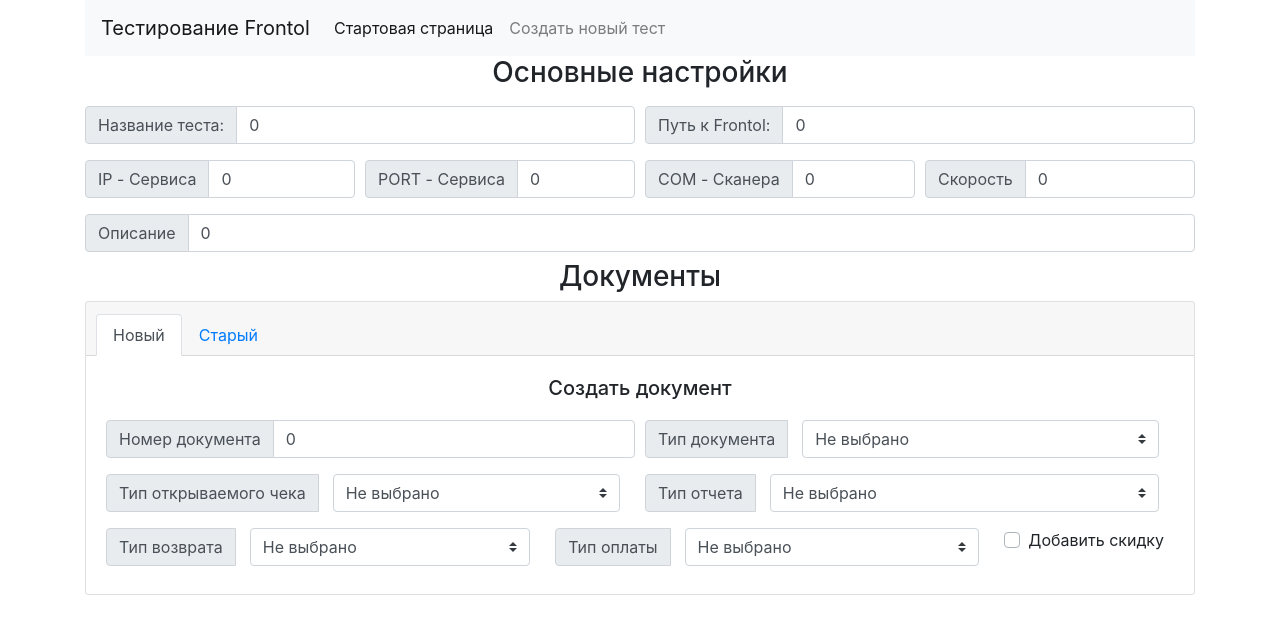
After one commit to leg020/soft_generator_json, a Flask app: page /new_test in a window 1280 px wide. The commit adds this page. Shown: the top 634 px of the page. Run offline with Flask 2, Linux system fonts and the light colour scheme; some libraries are stand-ins or nearby versions.

Commit message:
Создана старница для создания Json - задания

```diff
--- a/application.py
+++ b/application.py
@@ -8,5 +8,10 @@
     return render_template('main.html')
 
 
+@flask.route('/new_test', methods=["GET"])
+def get_new_test_page():
+    return render_template('new_test.html')
+
+
 if __name__ == '__main__':
     flask.run(host="127.0.0.1", port="7000", debug=True, threaded=True, use_reloader=False)
--- a/templates/base.html
+++ b/templates/base.html
@@ -32,7 +32,7 @@
             </nav>
         </div>
 
-        <div class="container">
+        <div class="container text-center">
             {% block content %}{% endblock %}
         </div>
 
--- /dev/null
+++ b/templates/new_test.html
@@ -0,0 +1,206 @@
+{% extends "base.html" %}
+{% block content %}
+
+    <form id="send_client" class="form to server" method="post" target="area">
+        <input type="hidden" name="post_id" value="send">
+        <input type="hidden" name="id" value="0">
+
+        <h3> Основные настройки </h3>
+
+        <div class="form-row">
+            <div class="input-group flex-nowrap my-sm-2 col-md-6">
+                <div class="input-group-prepend">
+                    <span class="input-group-text" id="test_name">Название теста:</span>
+                </div>
+                <input type="text" class="form-control" placeholder="Название теста" aria-label="Название теста" aria-describedby="addon-wrapping" name="test_name" value="0">
+            </div>
+
+            <div class="input-group flex-nowrap my-sm-2 col-md-6">
+                <div class="input-group-prepend">
+                    <span class="input-group-text" id="target">Путь к Frontol:</span>
+                </div>
+                <input type="text" class="form-control" placeholder="Путь к Frontol" aria-label="Путь к Frontol" aria-describedby="addon-wrapping" name="target" value="0">
+            </div>
+        </div>
+
+        <div class="form-row">
+            <div class="input-group flex-nowrap my-sm-2 col-md-3">
+                <div class="input-group-prepend">
+                    <span class="input-group-text" id="ip_recipient">IP - Сервиса</span>
+                </div>
+                <input type="text" class="form-control" placeholder="IP" aria-label="IP" aria-describedby="addon-wrapping" name="ip_recipient" value="0">
+            </div>
+
+            <div class="input-group flex-nowrap my-sm-2 col-md-3">
+                <div class="input-group-prepend">
+                    <span class="input-group-text" id="port_recipient">PORT - Сервиса</span>
+                </div>
+                <input type="text" class="form-control" placeholder="PORT" aria-label="PORT" aria-describedby="addon-wrapping" name="port_recipient" value="0">
+            </div>
+
+            <div class="input-group flex-nowrap my-sm-2 col-md-3">
+                <div class="input-group-prepend">
+                    <span class="input-group-text" id="scaner_port">COM - Сканера</span>
+                </div>
+                <input type="text" class="form-control" placeholder="COM" aria-label="COM" aria-describedby="addon-wrapping" name="scaner_port" value="0">
+            </div>
+
+            <div class="input-group flex-nowrap my-sm-2 col-md-3">
+                <div class="input-group-prepend">
+                    <span class="input-group-text" id="scaner_boundrate">Скорость</span>
+                </div>
+                <input type="text" class="form-control" placeholder="Скорость" aria-label="Скорость" aria-describedby="addon-wrapping" name="scaner_boundrate" value="0">
+            </div>
+        </div>
+
+        <div class="form-row">
+            <div class="input-group flex-nowrap my-sm-2 col-md-12">
+                <div class="input-group-prepend">
+                    <span class="input-group-text" id="description">Описание</span>
+                </div>
+                <input type="text" class="form-control" placeholder="Описание" aria-label="Описание" aria-describedby="addon-wrapping" name="description" value="0">
+            </div>
+
+        </div>
+
+        <h3> Документы </h3>
+
+        <div class="card text-center">
+            <div class="card-header">
+                <ul class="nav nav-tabs card-header-tabs">
+
+                    <li class="nav-item">
+                        <a class="nav-link active" href="#">Новый</a>
+                    </li>
+
+                    <li class="nav-item">
+                        <a class="nav-link" href="#">Старый</a>
+                    </li>
+
+                </ul>
+            </div>
+
+            <div class="card-body">
+                <h5 class="card-title">Создать документ</h5>
+
+                <div class="form-row">
+                    <div class="input-group flex-nowrap my-sm-2 col-md-6">
+                        <div class="input-group-prepend">
+                            <span class="input-group-text" id="check_number">Номер документа</span>
+                        </div>
+                        <input type="text" class="form-control" placeholder="Номер документа" aria-label="Номер документа" aria-describedby="addon-wrapping" name="check_number" value="0">
+                    </div>
+
+                    <div class="input-group flex-nowrap my-sm-2 col-md-6">
+                        <div class="input-group-prepend">
+                            <span class="input-group-text" id="document_type_str">Тип документа</span>
+                        </div>
+
+                        <div class="col">
+                            <label class="mr-sm-2 sr-only" for="document_type">Preference</label>
+                            <select class="custom-select mr-sm-2" id="document_type">
+                                <option selected>Не выбрано</option>
+                                <option value="registration">Регистрация документа</option>
+                                <option value="report">Печать отчета</option>
+                            </select>
+                        </div>
+                    </div>
+                </div>
+
+                <div class="form-row">
+                    <div class="input-group flex-nowrap my-sm-2 col-md-6">
+                        <div class="input-group-prepend">
+                            <span class="input-group-text" id="check_type_str">Тип открываемого чека</span>
+                        </div>
+
+                        <div class="col">
+                            <label class="mr-sm-2 sr-only" for="check_type">Preference</label>
+                            <select class="custom-select mr-sm-2" id="check_type">
+                                <option selected>Не выбрано</option>
+                                <option value="1">Продажа</option>
+                                <option value="2">Возврат продажи</option>
+                                <option value="3">Внесение</option>
+                                <option value="4">Выплата</option>
+                                <option value="12">Расход</option>
+                                <option value="13">Возврат расхода</option>
+
+                            </select>
+                        </div>
+                    </div>
+
+                    <div class="input-group flex-nowrap my-sm-2 col-md-6">
+                        <div class="input-group-prepend">
+                            <span class="input-group-text" id="report_type_str">Тип отчета</span>
+                        </div>
+
+                        <div class="col">
+                            <label class="mr-sm-2 sr-only" for="report_type">Preference</label>
+                            <select class="custom-select mr-sm-2" id="report_type">
+                                <option selected>Не выбрано</option>
+                                <option value="1">Открытие смены</option>
+                                <option value="7">Закрытие смены</option>
+
+                            </select>
+                        </div>
+                    </div>
+
+                </div>
+
+
+                <div class="form-row">
+                    <div class="input-group flex-nowrap my-sm-2 col-md-5">
+                        <div class="input-group-prepend">
+                            <span class="input-group-text" id="help_setting_str">Тип возврата</span>
+                        </div>
+
+                        <div class="col">
+                            <label class="mr-sm-2 sr-only" for="help_setting">Preference</label>
+                            <select class="custom-select mr-sm-2" id="help_setting">
+                                <option selected>Не выбрано</option>
+                                <option value="1">Пустой</option>
+                                <option value="2">На основании</option>
+                            </select>
+                        </div>
+                    </div>
+
+                    <div class="input-group flex-nowrap my-sm-2 col-md-5">
+                        <div class="input-group-prepend">
+                            <span class="input-group-text" id="type_close_str">Тип оплаты</span>
+                        </div>
+
+                        <div class="col">
+                            <label class="mr-sm-2 sr-only" for="type_close">Preference</label>
+                            <select class="custom-select mr-sm-2" id="type_close">
+                                <option selected>Не выбрано</option>
+                                <option value="1">Наличными</option>
+                                <option value="2">Безналичными</option>
+                                <option value="3">Предоплатой (Авансом)</option>
+                                <option value="4">Постоплатой (Кредитом)</option>
+                            </select>
+                        </div>
+                    </div>
+
+                    <div class="input-group flex-nowrap my-sm-2 col-md-2">
+                        <div class="custom-control custom-checkbox mr-sm-2">
+                            <input type="checkbox" class="custom-control-input" id="sale">
+                            <label class="custom-control-label" for="sale">Добавить скидку</label>
+                        </div>
+                    </div>
+                </div>
+
+                <div class="form-row">
+
+
+
+                </div>
+
+
+
+            </div>
+        </div>
+
+    </form>
+
+
+
+{% endblock %}
```
